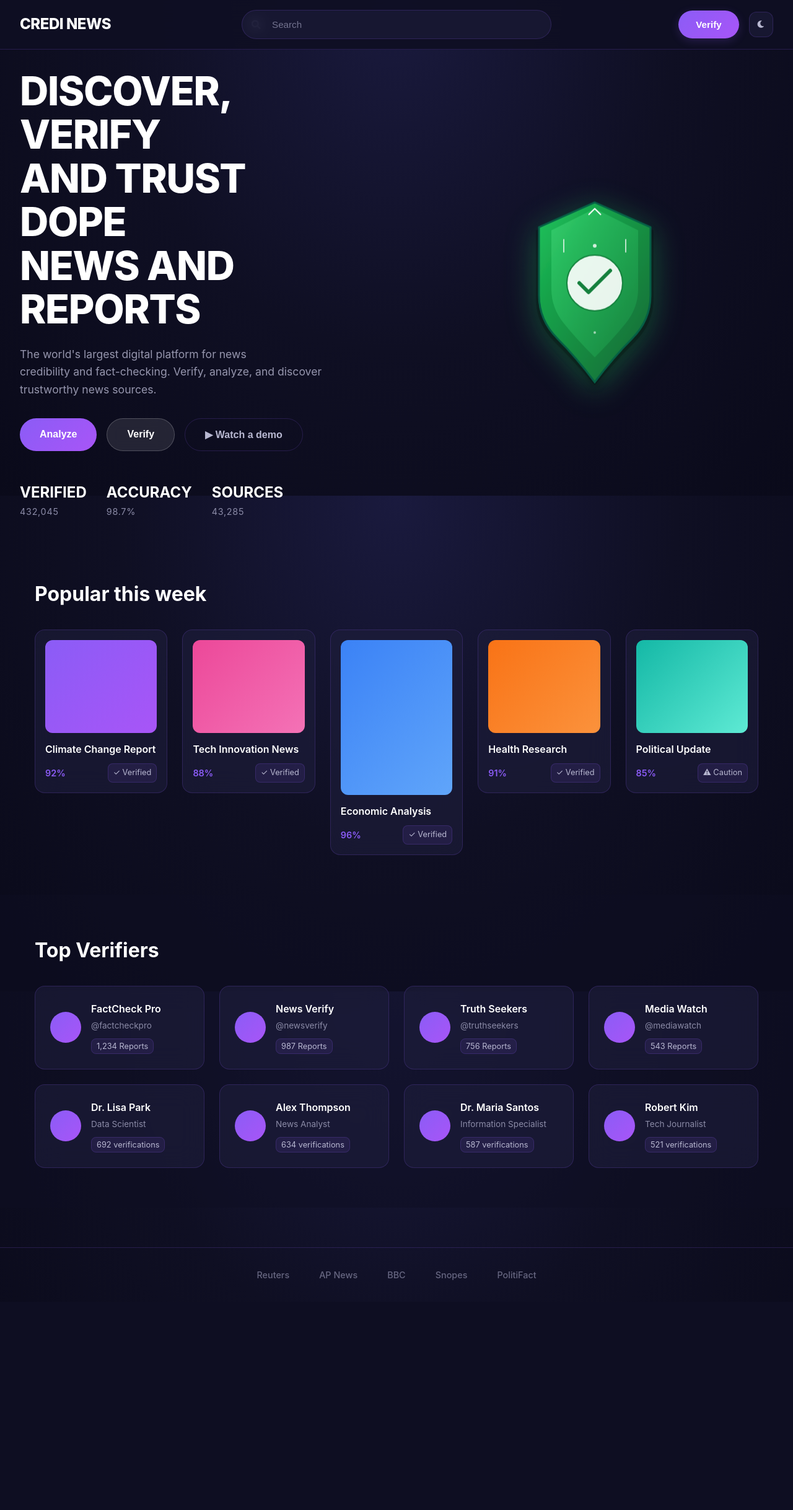
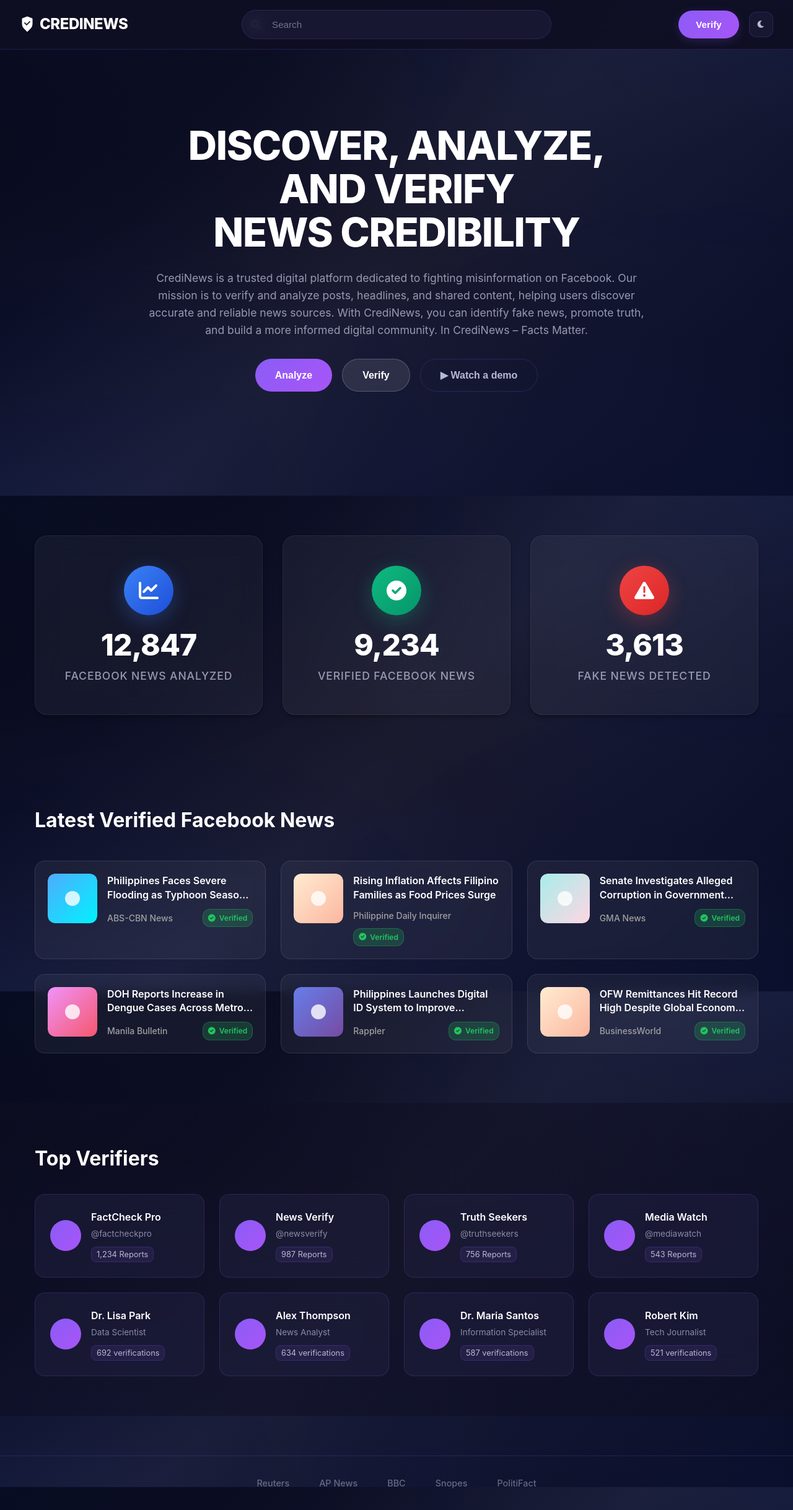
Before and after one commit to MojicaMhace/CrediNews, a PHP site: page / in a window 1280 px wide. Shown: the whole page at 62% size. Before the commit the page ends 2066 px from the top, so only its background shows below. Run offline with PHP 8.4, Linux system fonts and the light colour scheme.

Commit message:
backgriund

```diff
--- a/index.html
+++ b/index.html
@@ -3,7 +3,7 @@
 <head>
     <meta charset="UTF-8">
     <meta name="viewport" content="width=device-width, initial-scale=1.0">
-    <title>CrediNews - News Credibility Analyzer</title>
+    <title>CrediNews - Facebook News Detector</title>
     <link rel="stylesheet" href="styles.css">
     <link href="https://cdnjs.cloudflare.com/ajax/libs/font-awesome/6.0.0/css/all.min.css" rel="stylesheet">
     <script src="https://cdn.jsdelivr.net/npm/chart.js"></script>
@@ -13,7 +13,12 @@
     <nav class="navbar">
         <div class="nav-container">
             <div class="nav-brand">
-                <span class="brand-text">CREDI NEWS</span>
+                <svg width="24" height="28" viewBox="0 0 24 28" class="brand-logo">
+                    <path d="M12 2 L20 5 L20 14 Q20 18 17 21 Q14 24 12 26 Q10 24 7 21 Q4 18 4 14 L4 5 Z"
+                          fill="white" stroke="white" stroke-width="1"/>
+                    <path d="M8 12 L11 15 L16 10" stroke="#2D3748" stroke-width="2" fill="none" stroke-linecap="round" stroke-linejoin="round"/>
+                </svg>
+                <span class="brand-text">CREDINEWS</span>
             </div>
             <div class="nav-center">
                 <div class="search-container">
@@ -38,8 +43,8 @@
         <section class="hero-section">
             <div class="hero-container">
                 <div class="hero-left">
-                    <h1 class="hero-title">Discover, Verify<br>and Trust Dope<br>News and Reports</h1>
-                    <p class="hero-subtitle">The world's largest digital platform for news<br>credibility and fact-checking. Verify, analyze, and discover trustworthy news sources.</p>
+                    <h1 class="hero-title">Discover, Analyze,<br>and Verify<br>News Credibility</h1>
+                    <p class="hero-subtitle">CrediNews is a trusted digital platform dedicated to fighting misinformation on Facebook. Our mission is to verify and analyze posts, headlines, and shared content, helping users discover accurate and reliable news sources. With CrediNews, you can identify fake news, promote truth, and build a more informed digital community. In CrediNews – Facts Matter.</p>
                     <div class="hero-buttons">
                         <button class="btn-primary" id="analyzeBtn">
                             Analyze
@@ -51,151 +56,140 @@
                             ▶ Watch a demo
                         </button>
                     </div>
-                    <div class="stats-row">
-                        <div class="stat-item">
-                            <span class="stat-value">VERIFIED</span>
-                            <span class="stat-label">432,045</span>
+
+                </div>
+                <div class="hero-right">
+                </div>
+            </div>
+        </section>
+
+        <!-- Statistics Section -->
+        <section class="statistics-section">
+            <div class="container">
+                <div class="stats-grid">
+                    <div class="stat-box">
+                        <div class="stat-icon">
+                            <i class="fas fa-chart-line"></i>
                         </div>
-                        <div class="stat-item">
-                            <span class="stat-value">ACCURACY</span>
-                            <span class="stat-label">98.7%</span>
-                        </div>
-                        <div class="stat-item">
-                            <span class="stat-value">SOURCES</span>
-                            <span class="stat-label">43,285</span>
+                        <div class="stat-content">
+                             <div class="stat-number">12,847</div>
+                             <div class="stat-label">Facebook News Analyzed</div>
+                         </div>
+                     </div>
+                     <div class="stat-box">
+                         <div class="stat-icon">
+                             <i class="fas fa-check-circle"></i>
+                         </div>
+                         <div class="stat-content">
+                             <div class="stat-number">9,234</div>
+                             <div class="stat-label">Verified Facebook News</div>
                         </div>
                     </div>
-                </div>
-                <div class="hero-right">
-                    <div class="shield-logo">
-                        <svg width="300" height="350" viewBox="0 0 300 350" xmlns="http://www.w3.org/2000/svg">
-                            <defs>
-                                <!-- Main shield gradient -->
-                                <linearGradient id="shieldGradient" x1="0%" y1="0%" x2="100%" y2="100%">
-                                    <stop offset="0%" style="stop-color:#22C55E;stop-opacity:1" />
-                                    <stop offset="30%" style="stop-color:#16A34A;stop-opacity:1" />
-                                    <stop offset="70%" style="stop-color:#15803D;stop-opacity:1" />
-                                    <stop offset="100%" style="stop-color:#166534;stop-opacity:1" />
-                                </linearGradient>
-                                <!-- Inner highlight gradient -->
-                                <linearGradient id="highlightGradient" x1="0%" y1="0%" x2="100%" y2="100%">
-                                    <stop offset="0%" style="stop-color:#4ADE80;stop-opacity:0.8" />
-                                    <stop offset="100%" style="stop-color:#22C55E;stop-opacity:0.3" />
-                                </linearGradient>
-                                <!-- Shadow filter -->
-                                <filter id="shadow" x="-50%" y="-50%" width="200%" height="200%">
-                                    <feDropShadow dx="0" dy="8" stdDeviation="6" flood-color="#000000" flood-opacity="0.3"/>
-                                </filter>
-                                <!-- Inner shadow -->
-                                <filter id="innerShadow">
-                                    <feOffset dx="0" dy="-2"/>
-                                    <feGaussianBlur stdDeviation="3" result="offset-blur"/>
-                                    <feFlood flood-color="#000000" flood-opacity="0.2"/>
-                                    <feComposite in2="offset-blur" operator="in"/>
-                                </filter>
-                            </defs>
-
-                            <!-- Main shield shadow -->
-                            <path d="M150 35 L245 75 L245 185 Q245 225 215 255 Q185 285 150 325 Q115 285 85 255 Q55 225 55 185 L55 75 Z"
-                                  fill="#000000"
-                                  opacity="0.2"/>
-
-                            <!-- Main shield body -->
-                            <path d="M150 30 L240 70 L240 180 Q240 220 210 250 Q180 280 150 320 Q120 280 90 250 Q60 220 60 180 L60 70 Z"
-                                  fill="url(#shieldGradient)"
-                                  stroke="#15803D"
-                                  stroke-width="2"
-                                  filter="url(#shadow)"/>
-
-                            <!-- Inner highlight -->
-                            <path d="M150 40 L220 75 L220 170 Q220 200 200 225 Q180 250 150 280 Q120 250 100 225 Q80 200 80 170 L80 75 Z"
-                                  fill="url(#highlightGradient)"
-                                  opacity="0.6"/>
-
-                            <!-- Border rim -->
-                            <path d="M150 30 L240 70 L240 180 Q240 220 210 250 Q180 280 150 320 Q120 280 90 250 Q60 220 60 180 L60 70 Z"
-                                  fill="none"
-                                  stroke="#065F46"
-                                  stroke-width="3"/>
-
-                            <!-- Central emblem background -->
-                            <circle cx="150" cy="160" r="45" fill="#FFFFFF" opacity="0.9" stroke="#15803D" stroke-width="2"/>
-
-                            <!-- Checkmark -->
-                            <path d="M125 160 L140 175 L175 140"
-                                  stroke="#15803D"
-                                  stroke-width="6"
-                                  stroke-linecap="round"
-                                  stroke-linejoin="round"
-                                  fill="none"/>
-
-                            <!-- Decorative elements -->
-                            <circle cx="150" cy="100" r="3" fill="#FFFFFF" opacity="0.8"/>
-                            <circle cx="150" cy="240" r="2" fill="#FFFFFF" opacity="0.6"/>
-
-                            <!-- Side ornaments -->
-                            <path d="M100 90 L100 110 M200 90 L200 110" stroke="#FFFFFF" stroke-width="2" opacity="0.7" stroke-linecap="round"/>
-
-                            <!-- Top ornament -->
-                            <path d="M140 50 L150 40 L160 50" stroke="#FFFFFF" stroke-width="2" fill="none" stroke-linejoin="round"/>
-                        </svg>
+                    <div class="stat-box">
+                        <div class="stat-icon">
+                            <i class="fas fa-exclamation-triangle"></i>
+                        </div>
+                        <div class="stat-content">
+                            <div class="stat-number">3,613</div>
+                            <div class="stat-label">Fake News Detected</div>
+                        </div>
                     </div>
                 </div>
             </div>
         </section>
 
-        <!-- Popular Section -->
-        <section class="popular-section">
+        <!-- Latest Verified Facebook News Section -->
+        <section class="latest-news-section">
             <div class="container">
-                <h2 class="section-title">Popular this week</h2>
-                <div class="popular-grid">
-                    <div class="news-card">
-                        <div class="card-image purple"></div>
-                        <div class="card-content">
-                            <h4>Climate Change Report</h4>
-                            <div class="card-stats">
-                                <span class="credibility-score">92%</span>
-                                <span class="verification-badge">✓ Verified</span>
+                <h2 class="section-title">Latest Verified Facebook News</h2>
+                <div class="news-grid">
+                    <div class="news-item">
+                        <div class="news-thumbnail">
+                            <div class="thumbnail-placeholder climate"></div>
+                        </div>
+                        <div class="news-content">
+                            <h3 class="news-headline">Philippines Faces Severe Flooding as Typhoon Season Intensifies</h3>
+                            <div class="news-meta">
+                                <span class="news-source">ABS-CBN News</span>
+                                <span class="verification-badge verified">
+                                    <i class="fas fa-check-circle"></i>
+                                    Verified
+                                </span>
                             </div>
                         </div>
                     </div>
-                    <div class="news-card">
-                        <div class="card-image pink"></div>
-                        <div class="card-content">
-                            <h4>Tech Innovation News</h4>
-                            <div class="card-stats">
-                                <span class="credibility-score">88%</span>
-                                <span class="verification-badge">✓ Verified</span>
+                    <div class="news-item">
+                        <div class="news-thumbnail">
+                            <div class="thumbnail-placeholder economy"></div>
+                        </div>
+                        <div class="news-content">
+                            <h3 class="news-headline">Rising Inflation Affects Filipino Families as Food Prices Surge</h3>
+                            <div class="news-meta">
+                                <span class="news-source">Philippine Daily Inquirer</span>
+                                <span class="verification-badge verified">
+                                    <i class="fas fa-check-circle"></i>
+                                    Verified
+                                </span>
                             </div>
                         </div>
                     </div>
-                    <div class="news-card featured">
-                        <div class="card-image blue"></div>
-                        <div class="card-content">
-                            <h4>Economic Analysis</h4>
-                            <div class="card-stats">
-                                <span class="credibility-score">96%</span>
-                                <span class="verification-badge">✓ Verified</span>
+                    <div class="news-item">
+                        <div class="news-thumbnail">
+                            <div class="thumbnail-placeholder politics"></div>
+                        </div>
+                        <div class="news-content">
+                            <h3 class="news-headline">Senate Investigates Alleged Corruption in Government Infrastructure Projects</h3>
+                            <div class="news-meta">
+                                <span class="news-source">GMA News</span>
+                                <span class="verification-badge verified">
+                                    <i class="fas fa-check-circle"></i>
+                                    Verified
+                                </span>
                             </div>
                         </div>
                     </div>
-                    <div class="news-card">
-                        <div class="card-image orange"></div>
-                        <div class="card-content">
-                            <h4>Health Research</h4>
-                            <div class="card-stats">
-                                <span class="credibility-score">91%</span>
-                                <span class="verification-badge">✓ Verified</span>
+                    <div class="news-item">
+                        <div class="news-thumbnail">
+                            <div class="thumbnail-placeholder health"></div>
+                        </div>
+                        <div class="news-content">
+                            <h3 class="news-headline">DOH Reports Increase in Dengue Cases Across Metro Manila</h3>
+                            <div class="news-meta">
+                                <span class="news-source">Manila Bulletin</span>
+                                <span class="verification-badge verified">
+                                    <i class="fas fa-check-circle"></i>
+                                    Verified
+                                </span>
                             </div>
                         </div>
                     </div>
-                    <div class="news-card">
-                        <div class="card-image teal"></div>
-                        <div class="card-content">
-                            <h4>Political Update</h4>
-                            <div class="card-stats">
-                                <span class="credibility-score">85%</span>
-                                <span class="verification-badge">⚠ Caution</span>
+                    <div class="news-item">
+                        <div class="news-thumbnail">
+                            <div class="thumbnail-placeholder tech"></div>
+                        </div>
+                        <div class="news-content">
+                            <h3 class="news-headline">Philippines Launches Digital ID System to Improve Government Services</h3>
+                            <div class="news-meta">
+                                <span class="news-source">Rappler</span>
+                                <span class="verification-badge verified">
+                                    <i class="fas fa-check-circle"></i>
+                                    Verified
+                                </span>
+                            </div>
+                        </div>
+                    </div>
+                    <div class="news-item">
+                        <div class="news-thumbnail">
+                            <div class="thumbnail-placeholder economy"></div>
+                        </div>
+                        <div class="news-content">
+                            <h3 class="news-headline">OFW Remittances Hit Record High Despite Global Economic Challenges</h3>
+                            <div class="news-meta">
+                                <span class="news-source">BusinessWorld</span>
+                                <span class="verification-badge verified">
+                                    <i class="fas fa-check-circle"></i>
+                                    Verified
+                                </span>
                             </div>
                         </div>
                     </div>
--- a/styles.css
+++ b/styles.css
@@ -53,7 +53,12 @@
 
 body {
   font-family: 'Inter', -apple-system, BlinkMacSystemFont, 'Segoe UI', Roboto, sans-serif;
-  background: radial-gradient(ellipse at top, #1a1a3e 0%, #0f0f23 50%, #0a0a1a 100%);
+  background:
+    radial-gradient(ellipse at top left, rgba(30, 58, 138, 0.15) 0%, transparent 50%),
+    radial-gradient(ellipse at top right, rgba(37, 99, 235, 0.1) 0%, transparent 50%),
+    radial-gradient(ellipse at bottom left, rgba(29, 78, 216, 0.12) 0%, transparent 50%),
+    radial-gradient(ellipse at bottom right, rgba(30, 64, 175, 0.18) 0%, transparent 50%),
+    linear-gradient(135deg, #050510 0%, #0a0a1a 25%, #1a1a2e 50%, #0f0f23 75%, #050510 100%);
   background-attachment: fixed;
   background-repeat: no-repeat;
   background-size: cover;
@@ -95,6 +100,13 @@ body {
 
 .nav-brand {
   flex: 1;
+  display: flex;
+  align-items: center;
+  gap: 0.5rem;
+}
+
+.brand-logo {
+  flex-shrink: 0;
 }
 
 .brand-text {
@@ -207,16 +219,17 @@ body {
 }
 
 .hero-container {
-  max-width: 1400px;
+  max-width: 800px;
   margin: 0 auto;
-  display: grid;
-  grid-template-columns: 1fr 1fr;
-  gap: 4rem;
+  display: flex;
+  flex-direction: column;
   align-items: center;
+  justify-content: center;
+  text-align: center;
 }
 
 .hero-left {
-  padding-right: 2rem;
+  text-align: center;
 }
 
 .hero-title {
@@ -242,12 +255,14 @@ body {
   gap: 1rem;
   margin-bottom: 3rem;
   flex-wrap: wrap;
+  justify-content: center;
 }
 
 .stats-row {
   display: flex;
   gap: 2rem;
   margin-top: 2rem;
+  justify-content: center;
 }
 
 .stat-item {
@@ -274,27 +289,7 @@ body {
   align-items: center;
 }
 
-.shield-logo {
-  display: flex;
-  justify-content: center;
-  align-items: center;
-}
 
-.shield-logo svg {
-  max-width: 100%;
-  height: auto;
-  filter: drop-shadow(0 10px 25px rgba(34, 197, 94, 0.4));
-  animation: float 3s ease-in-out infinite;
-}
-
-@keyframes float {
-  0%, 100% {
-    transform: translateY(0px);
-  }
-  50% {
-    transform: translateY(-10px);
-  }
-}
 
 .featured-nft {
   background: var(--card-background);
@@ -387,6 +382,106 @@ body {
   max-width: 1200px;
 }
 
+/* Statistics Section */
+.statistics-section {
+  padding: 4rem 2rem;
+  background: transparent;
+}
+
+.stats-grid {
+  display: grid;
+  grid-template-columns: repeat(3, 1fr);
+  gap: 2rem;
+  max-width: 1200px;
+  margin: 0 auto;
+}
+
+.stat-box {
+  background: rgba(255, 255, 255, 0.03);
+  border: 1px solid rgba(255, 255, 255, 0.08);
+  border-radius: 20px;
+  padding: 3rem 2rem;
+  transition: all 0.3s ease;
+  backdrop-filter: blur(20px);
+  display: flex;
+  flex-direction: column;
+  align-items: center;
+  text-align: center;
+  position: relative;
+  overflow: hidden;
+  box-shadow: var(--shadow);
+}
+
+.stat-box::before {
+  content: '';
+  position: absolute;
+  top: 0;
+  left: 0;
+  right: 0;
+  bottom: 0;
+  background: linear-gradient(135deg, rgba(255, 255, 255, 0.02) 0%, rgba(255, 255, 255, 0.01) 100%);
+  pointer-events: none;
+}
+
+.stat-box:hover {
+  transform: translateY(-8px);
+  box-shadow: 0 25px 50px rgba(0, 0, 0, 0.2);
+  border-color: rgba(255, 255, 255, 0.15);
+}
+
+.stat-icon {
+  width: 80px;
+  height: 80px;
+  border-radius: 50%;
+  display: flex;
+  align-items: center;
+  justify-content: center;
+  font-size: 2rem;
+  margin-bottom: 1.5rem;
+  position: relative;
+  z-index: 1;
+  flex-shrink: 0;
+}
+
+.stat-box:nth-child(1) .stat-icon {
+  background: linear-gradient(135deg, #3b82f6, #1d4ed8);
+  color: white;
+  box-shadow: 0 8px 32px rgba(59, 130, 246, 0.3);
+}
+
+.stat-box:nth-child(2) .stat-icon {
+  background: linear-gradient(135deg, #10b981, #059669);
+  color: white;
+  box-shadow: 0 8px 32px rgba(16, 185, 129, 0.3);
+}
+
+.stat-box:nth-child(3) .stat-icon {
+  background: linear-gradient(135deg, #ef4444, #dc2626);
+  color: white;
+  box-shadow: 0 8px 32px rgba(239, 68, 68, 0.3);
+}
+
+.stat-content {
+  position: relative;
+  z-index: 1;
+}
+
+.stat-number {
+  font-size: 3rem;
+  font-weight: 800;
+  color: var(--text-primary);
+  line-height: 1;
+  margin-bottom: 0.75rem;
+  letter-spacing: -0.02em;
+}
+
+.stat-label {
+  font-size: 1.1rem;
+  color: var(--text-secondary);
+  font-weight: 500;
+  opacity: 0.8;
+}
+
 .news-card {
   background: var(--card-background);
   border-radius: 1rem;
@@ -466,6 +561,169 @@ body {
   background: rgba(139, 92, 246, 0.1);
   color: var(--text-secondary);
   border: 1px solid var(--border-color);
+}
+
+/* Latest Verified Facebook News Section */
+.latest-news-section {
+    padding: 80px 0;
+    background: transparent;
+}
+
+.news-grid {
+    display: grid;
+    grid-template-columns: repeat(auto-fit, minmax(350px, 1fr));
+    gap: 24px;
+    margin-top: 40px;
+}
+
+.news-item {
+    background: rgba(255, 255, 255, 0.05);
+    backdrop-filter: blur(10px);
+    border: 1px solid rgba(255, 255, 255, 0.1);
+    border-radius: 16px;
+    padding: 20px;
+    transition: all 0.3s ease;
+    display: flex;
+    gap: 16px;
+    align-items: flex-start;
+}
+
+.news-item:hover {
+    transform: translateY(-4px);
+    box-shadow: 0 20px 40px rgba(0, 0, 0, 0.3);
+    background: rgba(255, 255, 255, 0.08);
+}
+
+.news-thumbnail {
+    flex-shrink: 0;
+    width: 80px;
+    height: 80px;
+    border-radius: 12px;
+    overflow: hidden;
+}
+
+.thumbnail-placeholder {
+    width: 100%;
+    height: 100%;
+    border-radius: 12px;
+    background: linear-gradient(135deg, #667eea 0%, #764ba2 100%);
+    position: relative;
+}
+
+.thumbnail-placeholder.climate {
+    background: linear-gradient(135deg, #4facfe 0%, #00f2fe 100%);
+}
+
+.thumbnail-placeholder.tech {
+    background: linear-gradient(135deg, #667eea 0%, #764ba2 100%);
+}
+
+.thumbnail-placeholder.health {
+    background: linear-gradient(135deg, #f093fb 0%, #f5576c 100%);
+}
+
+.thumbnail-placeholder.economy {
+    background: linear-gradient(135deg, #ffecd2 0%, #fcb69f 100%);
+}
+
+.thumbnail-placeholder.politics {
+    background: linear-gradient(135deg, #a8edea 0%, #fed6e3 100%);
+}
+
+.thumbnail-placeholder.science {
+    background: linear-gradient(135deg, #d299c2 0%, #fef9d7 100%);
+}
+
+.thumbnail-placeholder::before {
+    content: '';
+    position: absolute;
+    top: 50%;
+    left: 50%;
+    transform: translate(-50%, -50%);
+    width: 24px;
+    height: 24px;
+    background: rgba(255, 255, 255, 0.8);
+    border-radius: 50%;
+}
+
+.news-content {
+    flex: 1;
+    min-width: 0;
+}
+
+.news-headline {
+    font-size: 16px;
+    font-weight: 600;
+    color: #ffffff;
+    margin: 0 0 12px 0;
+    line-height: 1.4;
+    display: -webkit-box;
+    -webkit-line-clamp: 2;
+    -webkit-box-orient: vertical;
+    overflow: hidden;
+}
+
+.news-meta {
+    display: flex;
+    align-items: center;
+    justify-content: space-between;
+    flex-wrap: wrap;
+    gap: 8px;
+}
+
+.news-source {
+    font-size: 14px;
+    color: #a0a0a0;
+    font-weight: 500;
+}
+
+.verification-badge {
+    display: flex;
+    align-items: center;
+    gap: 6px;
+    font-size: 12px;
+    font-weight: 600;
+    padding: 4px 8px;
+    border-radius: 12px;
+    background: rgba(34, 197, 94, 0.2);
+    color: #22c55e;
+    border: 1px solid rgba(34, 197, 94, 0.3);
+}
+
+.verification-badge.verified i {
+    font-size: 12px;
+}
+
+@media (max-width: 768px) {
+    .latest-news-section {
+        padding: 60px 0;
+    }
+
+    .news-grid {
+        grid-template-columns: 1fr;
+        gap: 16px;
+        margin-top: 30px;
+    }
+
+    .news-item {
+        padding: 16px;
+        gap: 12px;
+    }
+
+    .news-thumbnail {
+        width: 60px;
+        height: 60px;
+    }
+
+    .news-headline {
+        font-size: 15px;
+    }
+
+    .news-meta {
+        flex-direction: column;
+        align-items: flex-start;
+        gap: 6px;
+    }
 }
 
 /* Top Verifiers Section */
```
